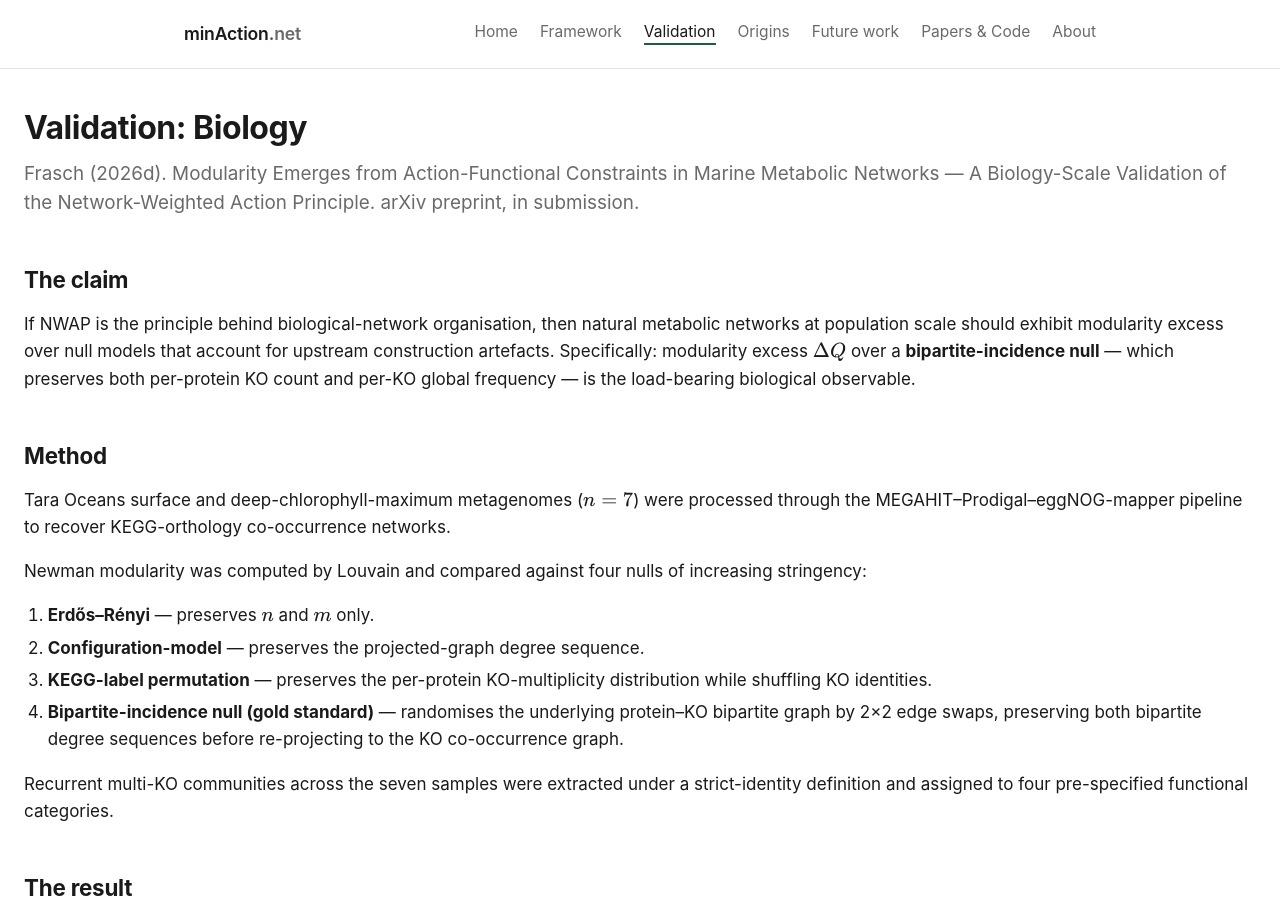
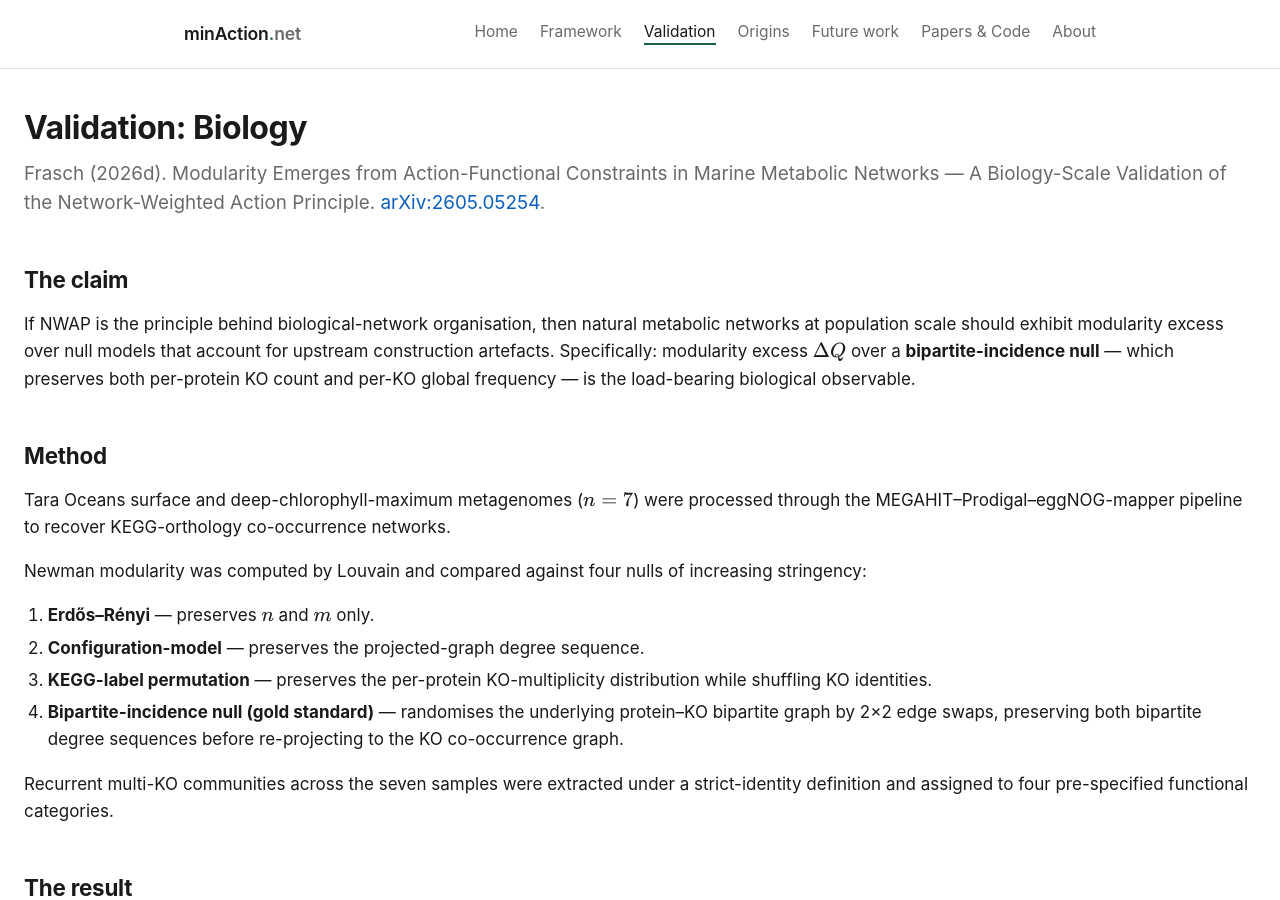
Before and after one commit to martinfrasch/minaction-net, a Jekyll site: the page built from validation/biology.md, in a window 1280 px wide and 900 px high. Built offline with Jekyll 4.4.1, drawn with Linux system fonts in a browser that asks for light colours; nearby versions of some CDN libraries.

Commit message:
Update biology validation refs to arXiv:2605.05254
Replace "in submission" / "preprint in submission" placeholders across
the Jekyll site with the assigned arXiv ID for Frasch 2026d (TARA Oceans
modularity validation).

Co-Authored-By: Claude Opus 4.7 (1M context) <noreply@anthropic.com>

```diff
--- a/_config.yml
+++ b/_config.yml
@@ -62,7 +62,7 @@ validation_subpages:
     doi: null
   - title: Biology
     url: /validation/biology/
-    paper: "Frasch 2026d, in submission"
+    paper: "Frasch 2026d, arXiv:2605.05254"
     doi: null
 
 last_updated: 2026-05-05
--- a/validation/biology.md
+++ b/validation/biology.md
@@ -2,8 +2,8 @@
 layout: default
 title: "Validation: Biology"
 permalink: /validation/biology/
-description: Modularity emergence in marine metabolic networks — a biology-scale validation of the Network-Weighted Action Principle. Frasch 2026d, in submission.
-lead: Frasch (2026d). Modularity Emerges from Action-Functional Constraints in Marine Metabolic Networks — A Biology-Scale Validation of the Network-Weighted Action Principle. arXiv preprint, in submission.
+description: Modularity emergence in marine metabolic networks — a biology-scale validation of the Network-Weighted Action Principle. Frasch 2026d, arXiv:2605.05254.
+lead: Frasch (2026d). Modularity Emerges from Action-Functional Constraints in Marine Metabolic Networks — A Biology-Scale Validation of the Network-Weighted Action Principle. <a href="https://arxiv.org/abs/2605.05254">arXiv:2605.05254</a>.
 ---
 
 ## The claim
```
Also changed, not shown: index.md (+1 -1 lines), origins.md (+1 -1 lines), papers.md (+1 -1 lines), validation/index.md (+1 -1 lines), README.md.
